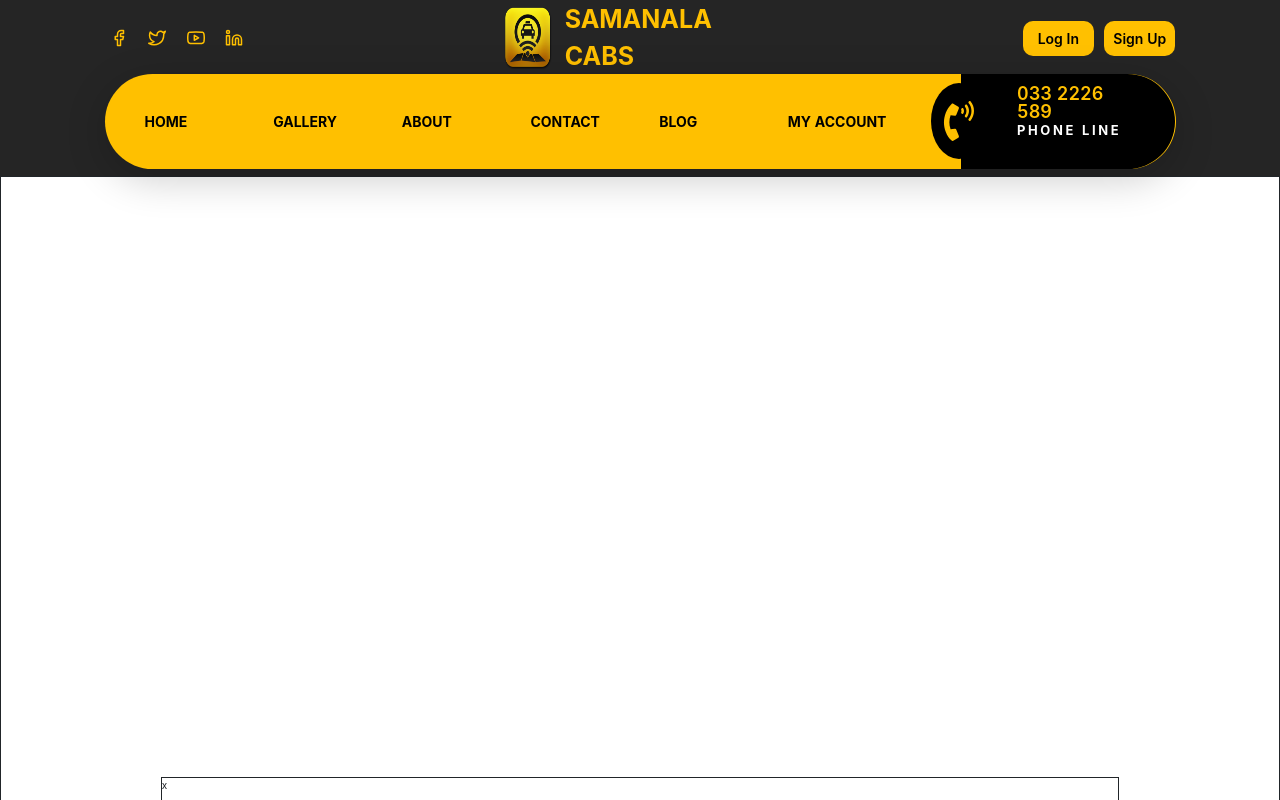
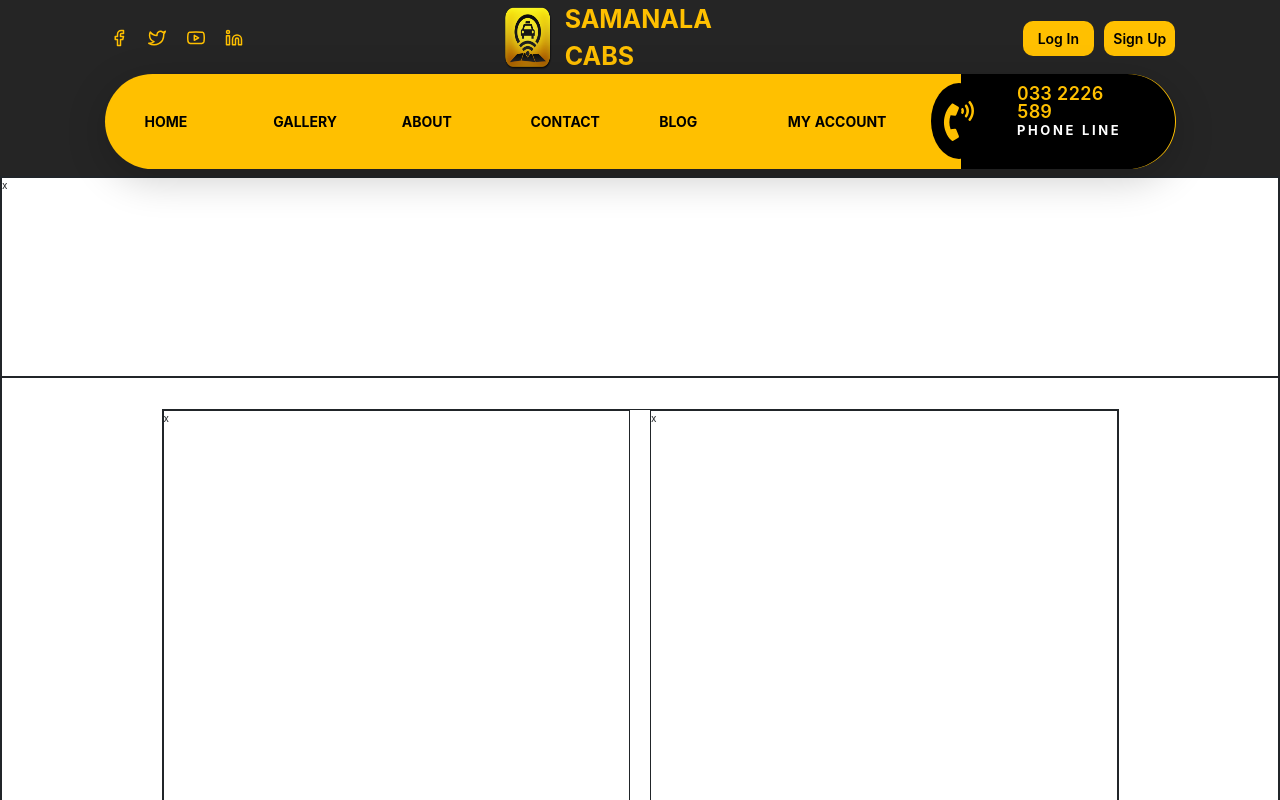
Before and after one commit to nimesha-edirisinghe/travel-management-system, a React (Create React App) app: page /blog in a window 1280 px wide. Built offline with nearby package versions, Linux system fonts and the light colour scheme; the HTML template or start-up script is replaced by a standard one.

Commit message:
blog page implementation v2

```diff
--- a/src/app/pages/BlogPage/BlogPage.scss
+++ b/src/app/pages/BlogPage/BlogPage.scss
@@ -16,12 +16,37 @@
     width: 100%;
     border: 1px solid;
     display: flex;
-    justify-content: center;
-    align-items: center;
+    flex-direction: column;
+
+    .blog-header {
+      width: 100%;
+      height: 5%;
+      border: 1px solid;
+    }
 
     .blog-inner-wrapper {
-      width: 75%;
-      height: 70%;
+      width: 100%;
+      height: 78%;
+      border: 1px solid;
+      display: flex;
+      justify-content: center;
+      align-items: center;
+
+      .blog-inner-content-wrapper {
+        width: 75%;
+        height: 98%;
+        border: 1px solid;
+
+        .card-wrapper {
+          height: 53.5rem;
+          border: 1px solid;
+        }
+      }
+    }
+
+    .blog-footer {
+      width: 100%;
+      height: 17%;
       border: 1px solid;
     }
   }
--- a/src/app/pages/BlogPage/BlogPage.tsx
+++ b/src/app/pages/BlogPage/BlogPage.tsx
@@ -1,6 +1,7 @@
 import React from 'react';
 import './BlogPage.scss';
-import { MyNavBar } from 'app/components';
+import { MyNavBar, MyRow, MyCol } from 'app/components';
+import FooterSection from '../HomePage/components/FooterSection';
 
 const BlogPage = () => {
   return (
@@ -9,7 +10,46 @@ const BlogPage = () => {
         <MyNavBar />
       </div>
       <div className="blog-content-wrapper">
-        <div className="blog-inner-wrapper">x</div>
+        <div className="blog-header"> x</div>
+        <div className="blog-inner-wrapper">
+          <div className="blog-inner-content-wrapper">
+            <MyRow gutter={[20, 20]}>
+              <MyCol span={12}>
+                <div className="card-wrapper">x</div>
+              </MyCol>
+              <MyCol span={12}>
+                <div className="card-wrapper">x</div>
+              </MyCol>
+              <MyCol span={12}>
+                <div className="card-wrapper">x</div>
+              </MyCol>
+              <MyCol span={12}>
+                <div className="card-wrapper">x</div>
+              </MyCol>
+              <MyCol span={12}>
+                <div className="card-wrapper">x</div>
+              </MyCol>
+              <MyCol span={12}>
+                <div className="card-wrapper">x</div>
+              </MyCol>
+              <MyCol span={12}>
+                <div className="card-wrapper">x</div>
+              </MyCol>
+              <MyCol span={12}>
+                <div className="card-wrapper">x</div>
+              </MyCol>
+              <MyCol span={12}>
+                <div className="card-wrapper">x</div>
+              </MyCol>
+              <MyCol span={12}>
+                <div className="card-wrapper">x</div>
+              </MyCol>
+            </MyRow>
+          </div>
+        </div>
+        <div className="blog-footer">
+          <FooterSection />
+        </div>
       </div>
     </div>
   );
```
